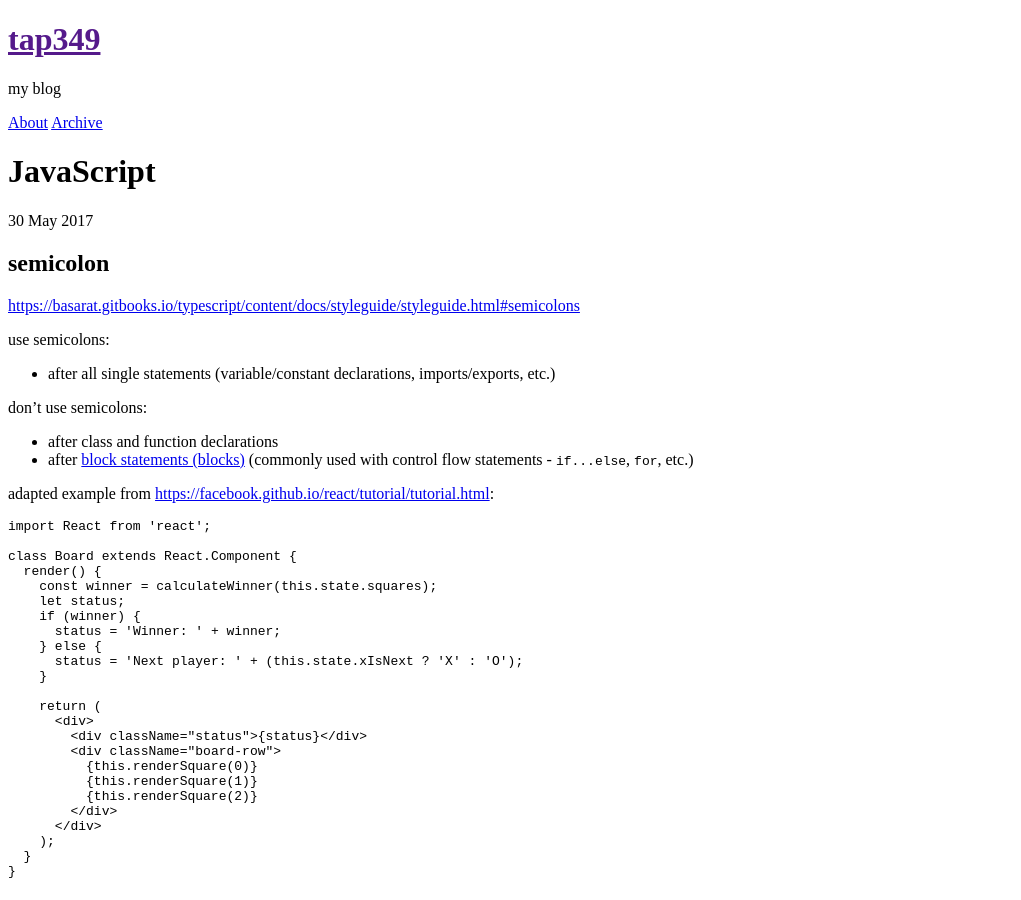
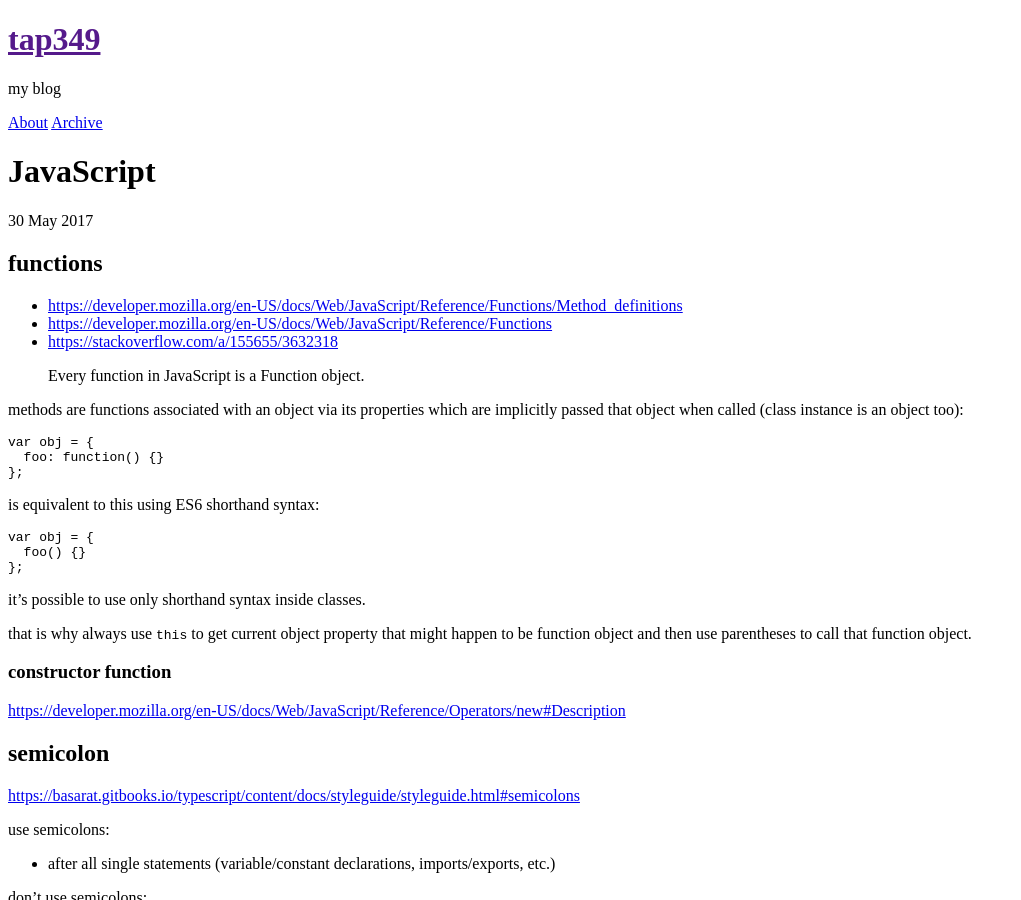
Before and after one commit to tap349/tap349.github.io, a Jekyll site: the page built from _posts/2017-05-30-javascript.md, in a window 1280 px wide and 900 px high. Shown: the whole window, without its empty margins (0-1021 px from the left). Built offline with Jekyll 4.4.1, drawn with Linux system fonts in a browser that asks for light colours.

Commit message:
update 2017-06-05_17:59:11

````diff
--- a/_posts/2017-05-30-javascript.md
+++ b/_posts/2017-05-30-javascript.md
@@ -7,6 +7,40 @@ categories: [js]
 ---
 
 <!-- more -->
+
+## functions
+
+- <https://developer.mozilla.org/en-US/docs/Web/JavaScript/Reference/Functions/Method_definitions>
+- <https://developer.mozilla.org/en-US/docs/Web/JavaScript/Reference/Functions>
+- <https://stackoverflow.com/a/155655/3632318>
+
+> Every function in JavaScript is a Function object.
+
+methods are functions associated with an object via its properties which are
+implicitly passed that object when called (class instance is an object too):
+
+```javascript
+var obj = {
+  foo: function() {}
+};
+```
+
+is equivalent to this using ES6 shorthand syntax:
+
+```javascript
+var obj = {
+  foo() {}
+};
+```
+
+it's possible to use only shorthand syntax inside classes.
+
+that is why always use `this` to get current object property that might happen
+to be function object and then use parentheses to call that function object.
+
+### constructor function
+
+<https://developer.mozilla.org/en-US/docs/Web/JavaScript/Reference/Operators/new#Description>
 
 ## semicolon
 
````
